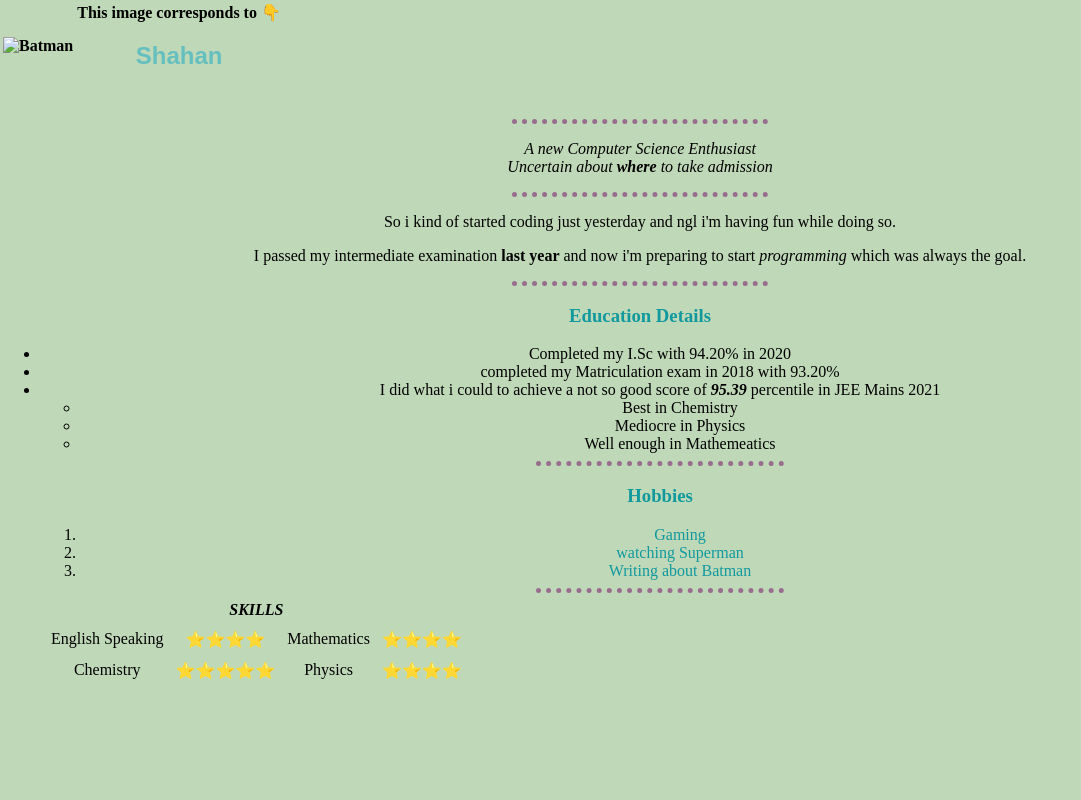
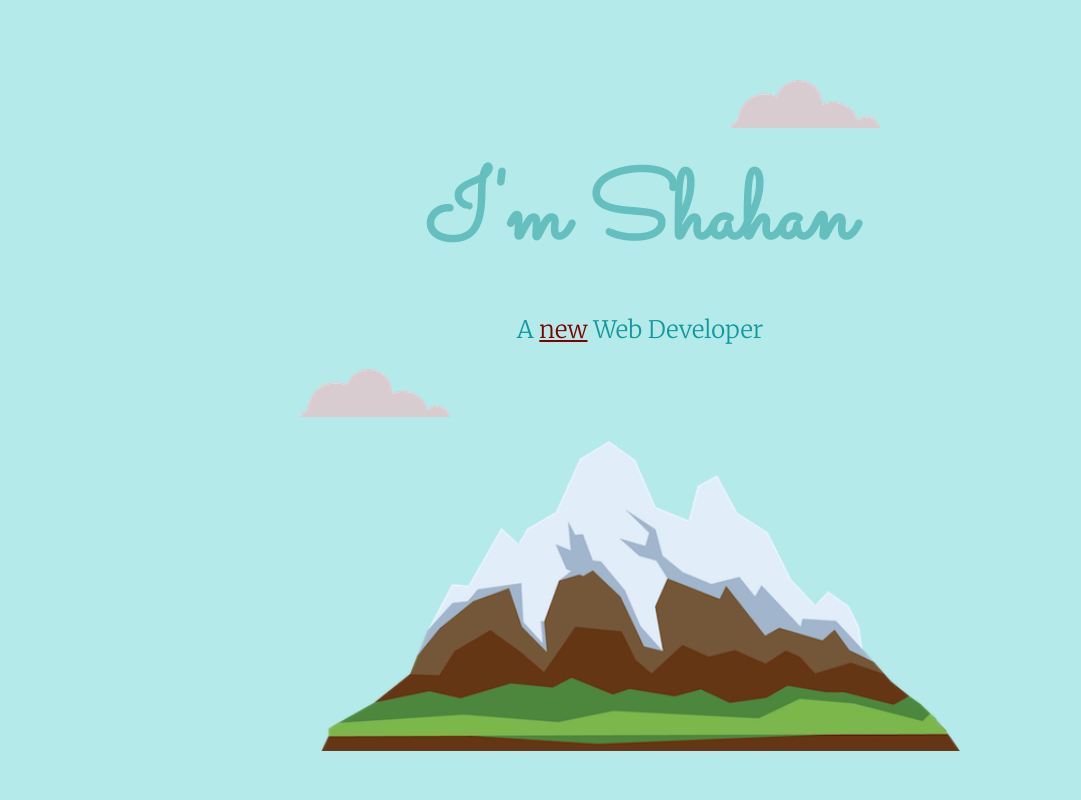
Before and after one commit to ShahanOne/Shahan-One-Website, a plain HTML site: page index.html in a window 1280 px wide. Shown: the top 800 px of the page, without its empty margins (0-1081 px from the left). Drawn offline with Linux system fonts and the light colour scheme.

Commit message:
Add files via upload

```diff
--- a/index.html
+++ b/index.html
@@ -3,62 +3,70 @@
 
 <head>
   <meta charset="utf-8">
-  <title>🦇 Shahan's Website</title>
-  <link rel="stylesheet" href="styles.css">
+  <title>Shahan</title>
+  <link rel="stylesheet" href=" styles.css">
   <link rel="icon" href="favicon.ico">
+  <link href="https://fonts.googleapis.com/css2?family=Merriweather:wght@300&family=Montserrat:wght@100&family=Sacramento&display=swap" rel="stylesheet">
 </head>
 
 <body>
-  <table>
-    <th> <img src="Batman.jpg" alt="Batman" height="150" width="150"> </th>
-    <th>This image corresponds to 👇
-      <h2 class="Shahan Hero">Shahan</h2>
-    </th>
-  </table>
-  <br>
-  <hr>
-  <!-- We are testing how things work -->
-  <p> <i>A new Computer Science Enthusiast</i> <br>
-    <em>Uncertain about <strong>where</strong> to take admission</em>
-  </p>
-  <hr>
-  <p id="damnyou">So i kind of started coding just yesterday and ngl i'm having fun while doing so.</p>
-  <p>I passed my intermediate examination <strong>last year</strong> and now i'm preparing to start <em>programming</em> which was always the goal.</p>
-  <hr>
-  <h3>Education Details</h3>
-  <ul>
-    <li>Completed my I.Sc with 94.20% in 2020</li>
-    <li>completed my Matriculation exam in 2018 with 93.20%</li>
-    <li>I did what i could to achieve a not so good score of <em><strong>95.39</strong></em> percentile in JEE Mains 2021
-      <ul>
-        <li>Best in Chemistry</li>
-        <li>Mediocre in Physics</li>
-        <li>Well enough in Mathemeatics</li>
-      </ul>
-    </li>
+  <div class="Top-Container">
+    <img class="cloud1" src="cloud.png" alt="cloud-img">
+
+    <h1 style="display: inline-block;">I'm Shahan </h1>
+    <h3 style="font-size: 1.5rem; font-weight: normal;">A <span class="new">new</span> Web Developer</h3>
+
+    <img class="cloud2" src="cloud.png" alt="cloud-img">
+    <img class="mountain" src="mountain.png" alt="cloud-img">
+  </div>
+  <div class="middle-container">
+    <div class="profile">
+      <br><br>
+      <img src="superhero.png" alt="shahan" height="150px" width="150px">
+      <h2>Hello.</h2>
+      <p>I'm an aspirer and an all new web debveloper 💗</p>
+    </div>
     <hr>
-    <h3>Hobbies</h3>
-    <ol>
-      <li><a href="https://www.xbox.com/">Gaming</a></li>
-      <li><a href="Superman.html"> watching Superman</a></li>
-      <li> <a href="Batman.html">Writing about Batman</a> </li>
-    </ol>
+    <div class="skills">
+      <em><h2 class="skill-title">My Skills.</h2></em>
+
+      <div class="skill-row">
+        <img class="computer" src="computer.png" alt="computer-img">
+        <h3>HTML and CSS </h3>
+        <p class="skills-para1">I'm a newbie in this but gradually developing my skills towards mastery</p>
+      </div>
+      <br>
+      <div class="skill-row">
+        <img class="controller" src="controller.png" alt="controller-img">
+        <h3>Gaming</h3>
+        <p> Sounds funky but if you challenge me , I'll beat you 😉.</p>
+      </div>
+    </div>
+    <br> <br> <br>
     <hr>
-    <table cellspacing="10">
-      <caption><em><strong>SKILLS</strong></em></caption>
-      <tr>
-        <td>English Speaking</td>
-        <td>⭐⭐⭐⭐</td>
-        <td>Mathematics</td>
-        <td>⭐⭐⭐⭐</td>
-      </tr>
-      <tr>
-        <td>Chemistry</td>
-        <td>⭐⭐⭐⭐⭐</td>
-        <td>Physics</td>
-        <td>⭐⭐⭐⭐</td>
-      </tr>
-    </table>
+    <div class="contact-me">
+      <h2>Get In Touch</h2>
+      <h3>If you are having the same journey as I am ;</h3>
+      <center>
+        <p>Or</p>
+      </center>
+      <h3>If you want to challenge me to a game🎮 </h3>
+      <a class="btn" href="mailto:shahanhussain9105@gmail.com">CONTACT ME</a>
+    </div>
+  </div>
+
+<br> <br>
+  <div class="bottom-container">
+    <br>
+    <a class="footer-link" href="https://www.linkedin.com/">LinkedIn</a>
+    <a class="footer-link" href="https://twitter.com/">Twitter</a>
+    <a class="footer-link" href="https://www.appbrewery.co/">Website</a>
+    <br> <br>
+    <p class="copyright">© 2021 Syed Shahan Hussain.</p>
+  </div>
+
+
+
 </body>
 
 </html>
```
